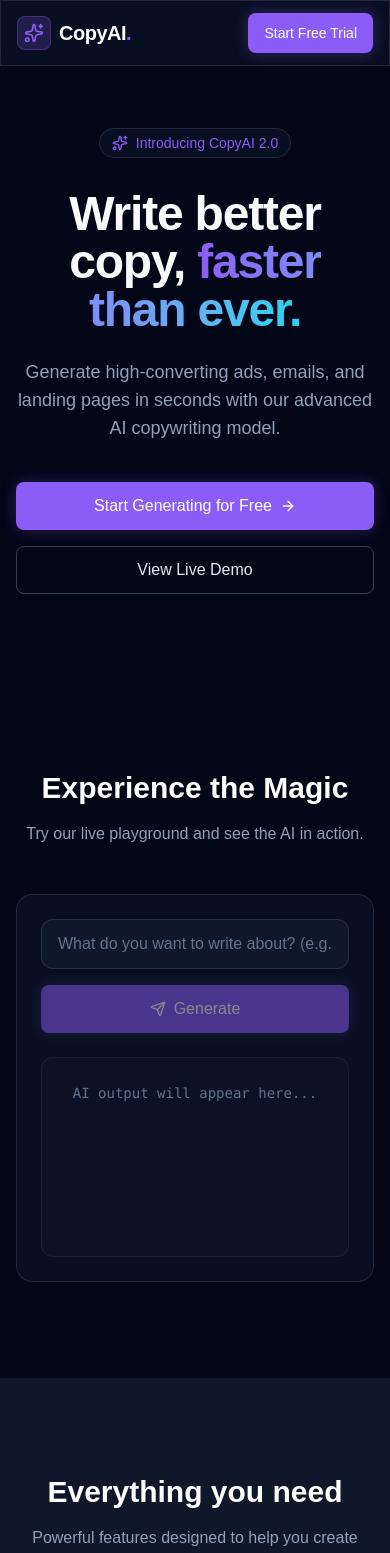
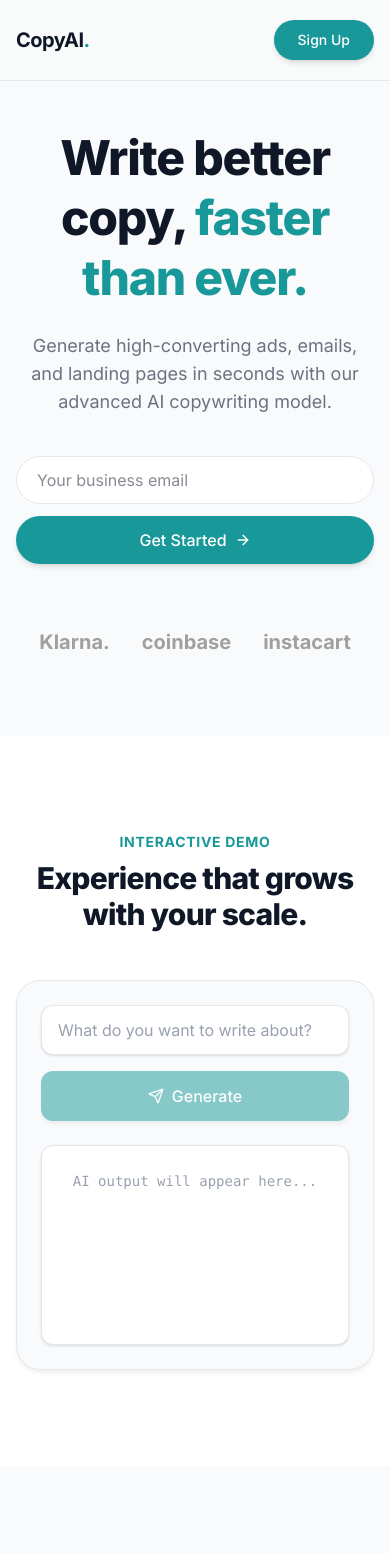
Before and after one commit to Ali-Tamerr/AI-Landing-Page-Builder, a Next.js app: page / in a window 390 px wide. Shown: the top 1553 px of the page. Built offline with nearby package versions, Linux system fonts and the light colour scheme.

Commit message:
feat: implement core landing page components including navbar, hero, footer, and pricing toggle

```diff
--- a/app/globals.css
+++ b/app/globals.css
@@ -1,33 +1,37 @@
 @import "tailwindcss";
 
 :root {
-  --background: #020617; /* Slate 950 */
-  --foreground: #f8fafc; /* Slate 50 */
-  --surface: #0f172a;    /* Slate 900 */
-  --primary: #8b5cf6;    /* Violet 500 */
-  --accent: #22d3ee;     /* Cyan 400 */
+  --background: #F9FAFB; /* Light gray background */
+  --foreground: #111827; /* Dark slate text */
+  --surface: #FFFFFF;    /* White cards */
+  --primary: #189898;    /* Teal */
+  --primary-hover: #137777;
+  --dark-section: #092B34; /* Deep teal/slate for dark sections */
+  --muted: #6B7280;      /* Muted text */
+  --border: #E5E7EB;     /* Light borders */
 }
 
 @theme inline {
-  --color-brand-dark: var(--background);
+  --color-brand-bg: var(--background);
+  --color-brand-surface: var(--surface);
   --color-brand-primary: var(--primary);
-  --color-brand-cyan: var(--accent);
-  --color-brand-surface: var(--surface);
-
-  --background-image-radial-glow: radial-gradient(circle, rgba(139, 92, 246, 0.1) 0%, transparent 80%);
+  --color-brand-primary-hover: var(--primary-hover);
+  --color-brand-dark: var(--dark-section);
+  --color-brand-muted: var(--muted);
+  --color-brand-border: var(--border);
 }
 
 body {
   background-color: var(--background);
   color: var(--foreground);
-  font-family: Arial, Helvetica, sans-serif;
+  font-family: var(--font-inter), sans-serif;
   overflow-x: hidden;
 }
 
-/* Glassmorphism utilities */
-@utility glass {
-  background: rgba(15, 23, 42, 0.6);
-  backdrop-filter: blur(12px);
-  -webkit-backdrop-filter: blur(12px);
-  border: 1px solid rgba(255, 255, 255, 0.1);
+/* Base utility for clean cards */
+@utility clean-card {
+  background-color: var(--surface);
+  border-radius: 1.5rem;
+  box-shadow: 0 4px 6px -1px rgba(0, 0, 0, 0.05), 0 2px 4px -1px rgba(0, 0, 0, 0.03);
+  border: 1px solid var(--border);
 }
--- a/app/layout.tsx
+++ b/app/layout.tsx
@@ -1,20 +1,15 @@
 import type { Metadata } from "next";
-import { Geist, Geist_Mono } from "next/font/google";
+import { Inter } from "next/font/google";
 import "./globals.css";
 
-const geistSans = Geist({
-  variable: "--font-geist-sans",
-  subsets: ["latin"],
-});
-
-const geistMono = Geist_Mono({
-  variable: "--font-geist-mono",
+const inter = Inter({
+  variable: "--font-inter",
   subsets: ["latin"],
 });
 
 export const metadata: Metadata = {
-  title: "Create Next App",
-  description: "Generated by create next app",
+  title: "CopyAI Landing Page",
+  description: "AI Copywriting platform",
 };
 
 export default function RootLayout({
@@ -25,9 +20,9 @@ export default function RootLayout({
   return (
     <html
       lang="en"
-      className={`${geistSans.variable} ${geistMono.variable} h-full antialiased`}
+      className={`${inter.variable} h-full antialiased`}
     >
-      <body className="min-h-full flex flex-col">{children}</body>
+      <body className="min-h-full flex flex-col font-sans">{children}</body>
     </html>
   );
 }
--- a/components/ui/AiPlayground.tsx
+++ b/components/ui/AiPlayground.tsx
@@ -34,40 +34,37 @@ export function AiPlayground() {
   }
 
   return (
-    <section className="py-24 bg-brand-dark" id="playground">
+    <section className="py-24 bg-white" id="playground">
       <div className="container mx-auto px-4 max-w-4xl">
         <div className="text-center mb-12">
-          <h2 className="text-3xl md:text-4xl font-bold mb-4 text-white">Experience the Magic</h2>
-          <p className="text-slate-400">Try our live playground and see the AI in action.</p>
+          <span className="text-brand-primary text-sm font-bold uppercase tracking-wider mb-2 block">Interactive Demo</span>
+          <h2 className="text-3xl md:text-5xl font-extrabold mb-4 text-gray-900 tracking-tight">Experience that grows<br />with your scale.</h2>
         </div>
 
-        <div className="glass rounded-2xl p-6 md:p-8 relative overflow-hidden group border border-white/10 hover:border-brand-primary/50 transition-colors duration-500">
-          {/* Glowing border effect */}
-          <div className="absolute inset-0 bg-gradient-to-r from-brand-primary/20 to-brand-cyan/20 opacity-0 group-hover:opacity-100 transition-opacity duration-500 pointer-events-none" />
-
+        <div className="clean-card p-6 md:p-8 bg-brand-bg transition-colors duration-500 relative">
           <div className="relative z-10 flex flex-col gap-6">
             <form onSubmit={handleGenerate} className="flex flex-col md:flex-row gap-4">
               <input
                 type="text"
                 value={input}
                 onChange={(e) => setInput(e.target.value)}
-                placeholder="What do you want to write about? (e.g. 'A landing page for a CRM')"
-                className="flex-1 bg-brand-surface border border-white/10 rounded-xl px-4 py-3 text-white placeholder:text-slate-500 focus:outline-none focus:ring-2 focus:ring-brand-primary focus:border-transparent transition-all"
+                placeholder="What do you want to write about?"
+                className="flex-1 bg-white border border-brand-border rounded-xl px-4 py-3 text-gray-900 placeholder:text-gray-400 focus:outline-none focus:ring-2 focus:ring-brand-primary focus:border-transparent transition-all shadow-sm"
               />
-              <Button type="submit" size="lg" disabled={isGenerating || !input} className="gap-2 shrink-0">
+              <Button type="submit" size="lg" disabled={isGenerating || !input} className="gap-2 shrink-0 rounded-xl px-8 h-[50px]">
                 {isGenerating ? <Loader2 className="w-4 h-4 animate-spin" /> : <Send className="w-4 h-4" />}
                 Generate
               </Button>
             </form>
 
-            <div className="bg-brand-surface/50 rounded-xl border border-white/5 min-h-[200px] p-6 text-slate-300 font-mono text-sm leading-relaxed whitespace-pre-wrap">
+            <div className="bg-white rounded-xl border border-brand-border min-h-[200px] p-6 text-gray-700 font-mono text-sm leading-relaxed whitespace-pre-wrap shadow-sm">
               <AnimatePresence mode="wait">
                 {!output && !isGenerating ? (
                   <motion.div
                     initial={{ opacity: 0 }}
                     animate={{ opacity: 1 }}
                     exit={{ opacity: 0 }}
-                    className="h-full flex items-center justify-center text-slate-500"
+                    className="h-full flex items-center justify-center text-gray-400"
                   >
                     AI output will appear here...
                   </motion.div>
--- a/components/ui/Button.tsx
+++ b/components/ui/Button.tsx
@@ -18,9 +18,9 @@ const Button = React.forwardRef<HTMLButtonElement, ButtonProps>(
         className={cn(
           "inline-flex items-center justify-center whitespace-nowrap rounded-lg text-sm font-medium transition-colors focus-visible:outline-none focus-visible:ring-2 focus-visible:ring-brand-primary disabled:pointer-events-none disabled:opacity-50",
           {
-            "bg-brand-primary text-white hover:bg-brand-primary/90 shadow-[0_0_15px_rgba(139,92,246,0.3)] hover:shadow-[0_0_25px_rgba(139,92,246,0.5)]": variant === "default",
-            "border border-slate-700 bg-transparent hover:bg-slate-800 text-slate-200": variant === "outline",
-            "hover:bg-slate-800 hover:text-slate-100 text-slate-300": variant === "ghost",
+            "bg-brand-primary text-white hover:bg-brand-primary-hover shadow-md hover:shadow-lg": variant === "default",
+            "border border-brand-border bg-transparent hover:bg-gray-50 text-gray-900": variant === "outline",
+            "hover:bg-gray-100 hover:text-gray-900 text-brand-muted": variant === "ghost",
             "h-10 px-4 py-2": size === "default",
             "h-9 px-3": size === "sm",
             "h-12 px-8 text-base": size === "lg",
--- a/components/ui/FeatureGrid.tsx
+++ b/components/ui/FeatureGrid.tsx
@@ -7,7 +7,7 @@ const features = [
   {
     title: "SEO Optimized Output",
     description: "Generate copy that ranks higher on Google automatically.",
-    icon: <Search className="w-6 h-6 text-brand-accent" />,
+    icon: <Search className="w-6 h-6 text-brand-primary" />,
     className: "md:col-span-2",
   },
   {
@@ -25,24 +25,25 @@ const features = [
   {
     title: "Lightning Fast",
     description: "Get results in milliseconds with our custom infrastructure.",
-    icon: <Zap className="w-6 h-6 text-yellow-400" />,
+    icon: <Zap className="w-6 h-6 text-brand-primary" />,
     className: "md:col-span-1",
   },
   {
     title: "Beautiful Templates",
     description: "Start with proven, high-converting templates.",
-    icon: <Layout className="w-6 h-6 text-pink-400" />,
+    icon: <Layout className="w-6 h-6 text-brand-primary" />,
     className: "md:col-span-1",
   },
 ]
 
 export function FeatureGrid() {
   return (
-    <section className="py-24 bg-brand-surface relative overflow-hidden" id="features">
+    <section className="py-24 bg-brand-bg relative overflow-hidden" id="features">
       <div className="container mx-auto px-4">
         <div className="text-center mb-16">
-          <h2 className="text-3xl md:text-5xl font-bold mb-4 text-white">Everything you need</h2>
-          <p className="text-slate-400 max-w-2xl mx-auto">
+          <span className="text-brand-primary text-sm font-bold uppercase tracking-wider mb-2 block">Why they prefer CopyAI</span>
+          <h2 className="text-3xl md:text-5xl font-extrabold mb-4 text-gray-900 tracking-tight">Everything you need</h2>
+          <p className="text-brand-muted max-w-2xl mx-auto">
             Powerful features designed to help you create better content, faster and more efficiently.
           </p>
         </div>
@@ -55,13 +56,13 @@ export function FeatureGrid() {
               whileInView={{ opacity: 1, y: 0 }}
               viewport={{ once: true, margin: "-100px" }}
               transition={{ duration: 0.5, delay: idx * 0.1 }}
-              className={`glass rounded-2xl p-8 border border-white/5 hover:border-brand-primary/40 transition-colors duration-300 group ${feature.className}`}
+              className={`clean-card p-8 group ${feature.className}`}
             >
-              <div className="bg-brand-dark/50 w-12 h-12 rounded-xl flex items-center justify-center mb-6 group-hover:scale-110 transition-transform">
+              <div className="bg-brand-primary/10 w-12 h-12 rounded-xl flex items-center justify-center mb-6 group-hover:scale-110 transition-transform">
                 {feature.icon}
               </div>
-              <h3 className="text-xl font-semibold text-white mb-2">{feature.title}</h3>
-              <p className="text-slate-400 leading-relaxed">{feature.description}</p>
+              <h3 className="text-xl font-bold text-gray-900 mb-2">{feature.title}</h3>
+              <p className="text-brand-muted leading-relaxed">{feature.description}</p>
             </motion.div>
           ))}
         </div>
--- a/components/ui/Footer.tsx
+++ b/components/ui/Footer.tsx
@@ -1,55 +1,75 @@
 import Link from "next/link"
-import { Sparkles } from "lucide-react"
+import { Sparkles, ArrowRight } from "lucide-react"
+import { Button } from "./Button"
 
 export function Footer() {
   return (
-    <footer className="border-t border-white/5 bg-brand-surface pt-16 pb-8">
+    <>
+      {/* Dark CTA Banner */}
+      <section className="bg-white py-12">
         <div className="container mx-auto px-4">
-        <div className="grid grid-cols-2 md:grid-cols-4 gap-8 mb-12">
-          <div className="col-span-2 md:col-span-1">
+          <div className="bg-brand-dark rounded-3xl p-12 md:p-16 flex flex-col md:flex-row items-center justify-between gap-8 max-w-6xl mx-auto">
+            <div className="max-w-xl text-center md:text-left">
+              <span className="text-brand-primary text-sm font-bold uppercase tracking-wider mb-2 block">Get Started</span>
+              <h2 className="text-3xl md:text-4xl font-extrabold text-white mb-4">Ready to level up your copywriting?</h2>
+              <p className="text-gray-400">Join thousands of modern marketing teams creating better content, faster than ever.</p>
+            </div>
+            <div className="flex flex-col sm:flex-row gap-4 shrink-0">
+              <Button size="lg" className="rounded-full px-8 gap-2">
+                Start Free Trial <ArrowRight className="w-4 h-4" />
+              </Button>
+              <Button variant="outline" size="lg" className="rounded-full px-8 text-white border-white/20 hover:bg-white/10">
+                View Live Demo
+              </Button>
+            </div>
+          </div>
+        </div>
+      </section>
+
+      {/* Main Footer */}
+      <footer className="border-t border-brand-border bg-brand-bg pt-16 pb-8">
+        <div className="container mx-auto px-4">
+          <div className="grid grid-cols-2 md:grid-cols-5 gap-8 mb-12">
+            <div className="col-span-2">
               <Link href="/" className="flex items-center gap-2 mb-4">
-              <div className="bg-brand-primary/20 p-1 rounded-lg border border-brand-primary/30">
-                <Sparkles className="w-4 h-4 text-brand-primary" />
-              </div>
-              <span className="font-bold tracking-tight text-white">CopyAI<span className="text-brand-primary">.</span></span>
+                <span className="font-bold text-xl tracking-tight text-gray-900">CopyAI<span className="text-brand-primary">.</span></span>
               </Link>
-            <p className="text-slate-400 text-sm">
-              The ultimate AI copywriting tool for modern marketing teams.
-            </p>
             </div>
             <div>
-            <h4 className="font-semibold text-white mb-4">Product</h4>
-            <ul className="space-y-2 text-sm text-slate-400">
+              <h4 className="font-semibold text-gray-900 mb-4">Product</h4>
+              <ul className="space-y-3 text-sm text-brand-muted">
                 <li><Link href="#" className="hover:text-brand-primary transition-colors">Features</Link></li>
                 <li><Link href="#" className="hover:text-brand-primary transition-colors">Pricing</Link></li>
                 <li><Link href="#" className="hover:text-brand-primary transition-colors">Use Cases</Link></li>
               </ul>
             </div>
             <div>
-            <h4 className="font-semibold text-white mb-4">Resources</h4>
-            <ul className="space-y-2 text-sm text-slate-400">
+              <h4 className="font-semibold text-gray-900 mb-4">Company</h4>
+              <ul className="space-y-3 text-sm text-brand-muted">
+                <li><Link href="#" className="hover:text-brand-primary transition-colors">About Us</Link></li>
+                <li><Link href="#" className="hover:text-brand-primary transition-colors">Careers</Link></li>
+                <li><Link href="#" className="hover:text-brand-primary transition-colors">Contact</Link></li>
+              </ul>
+            </div>
+            <div>
+              <h4 className="font-semibold text-gray-900 mb-4">Resources</h4>
+              <ul className="space-y-3 text-sm text-brand-muted">
                 <li><Link href="#" className="hover:text-brand-primary transition-colors">Blog</Link></li>
                 <li><Link href="#" className="hover:text-brand-primary transition-colors">Help Center</Link></li>
                 <li><Link href="#" className="hover:text-brand-primary transition-colors">API Docs</Link></li>
               </ul>
             </div>
-          <div>
-            <h4 className="font-semibold text-white mb-4">Company</h4>
-            <ul className="space-y-2 text-sm text-slate-400">
-              <li><Link href="#" className="hover:text-brand-primary transition-colors">About Us</Link></li>
-              <li><Link href="#" className="hover:text-brand-primary transition-colors">Careers</Link></li>
-              <li><Link href="#" className="hover:text-brand-primary transition-colors">Contact</Link></li>
-            </ul>
           </div>
-        </div>
-        <div className="pt-8 border-t border-white/5 flex flex-col md:flex-row items-center justify-between gap-4 text-sm text-slate-500">
+          <div className="pt-8 border-t border-brand-border flex flex-col md:flex-row items-center justify-between gap-4 text-sm text-brand-muted text-center md:text-left">
             <p>© {new Date().getFullYear()} CopyAI Inc. All rights reserved.</p>
             <div className="flex gap-4">
-            <Link href="#" className="hover:text-white transition-colors">Privacy Policy</Link>
-            <Link href="#" className="hover:text-white transition-colors">Terms of Service</Link>
+              <Link href="#" className="hover:text-gray-900 transition-colors">Twitter</Link>
+              <Link href="#" className="hover:text-gray-900 transition-colors">LinkedIn</Link>
+              <Link href="#" className="hover:text-gray-900 transition-colors">Facebook</Link>
             </div>
           </div>
         </div>
       </footer>
+    </>
   )
 }
--- a/components/ui/Hero.tsx
+++ b/components/ui/Hero.tsx
@@ -2,33 +2,21 @@
 
 import { motion } from "framer-motion"
 import { Button } from "./Button"
-import { ArrowRight, Sparkles } from "lucide-react"
+import { ArrowRight } from "lucide-react"
 
 export function Hero() {
   return (
-    <section className="relative pt-32 pb-20 md:pt-48 md:pb-32 overflow-hidden" id="hero">
-      {/* Background Glow */}
-      <div className="absolute top-1/4 left-1/2 -translate-x-1/2 -translate-y-1/2 w-[800px] h-[800px] bg-background-image-radial-glow opacity-50 pointer-events-none" />
-
-      <div className="container mx-auto px-4 relative z-10 text-center">
-        <motion.div
+    <section className="relative pt-32 pb-20 md:pt-48 md:pb-32 bg-brand-bg overflow-hidden" id="hero">
+      <div className="container mx-auto px-4 relative z-10">
+        <div className="max-w-4xl mx-auto text-center">
+          <motion.h1
             initial={{ opacity: 0, y: 20 }}
             animate={{ opacity: 1, y: 0 }}
             transition={{ duration: 0.5 }}
-          className="inline-flex items-center gap-2 px-3 py-1 rounded-full glass border border-brand-primary/30 text-brand-primary text-sm font-medium mb-8"
-        >
-          <Sparkles className="w-4 h-4" />
-          <span>Introducing CopyAI 2.0</span>
-        </motion.div>
-
-        <motion.h1
-          initial={{ opacity: 0, y: 20 }}
-          animate={{ opacity: 1, y: 0 }}
-          transition={{ duration: 0.5, delay: 0.1 }}
-          className="text-5xl md:text-7xl font-bold tracking-tight mb-6"
+            className="text-5xl md:text-7xl font-extrabold tracking-tight text-gray-900 mb-6 leading-tight"
           >
             Write better copy, <br className="hidden md:block" />
-          <span className="text-transparent bg-clip-text bg-gradient-to-r from-brand-primary to-brand-cyan">
+            <span className="text-brand-primary">
               faster than ever.
             </span>
           </motion.h1>
@@ -36,8 +24,8 @@ export function Hero() {
           <motion.p
             initial={{ opacity: 0, y: 20 }}
             animate={{ opacity: 1, y: 0 }}
-          transition={{ duration: 0.5, delay: 0.2 }}
-          className="text-lg md:text-xl text-slate-400 max-w-2xl mx-auto mb-10"
+            transition={{ duration: 0.5, delay: 0.1 }}
+            className="text-lg md:text-xl text-brand-muted max-w-2xl mx-auto mb-10"
           >
             Generate high-converting ads, emails, and landing pages in seconds with our advanced AI copywriting model.
           </motion.p>
@@ -45,17 +33,32 @@ export function Hero() {
           <motion.div
             initial={{ opacity: 0, y: 20 }}
             animate={{ opacity: 1, y: 0 }}
-          transition={{ duration: 0.5, delay: 0.3 }}
-          className="flex flex-col sm:flex-row items-center justify-center gap-4"
+            transition={{ duration: 0.5, delay: 0.2 }}
+            className="flex flex-col sm:flex-row items-center justify-center gap-3 max-w-md mx-auto"
           >
-          <Button size="lg" className="w-full sm:w-auto gap-2 group">
-            Start Generating for Free
-            <ArrowRight className="w-4 h-4 group-hover:translate-x-1 transition-transform" />
-          </Button>
-          <Button variant="outline" size="lg" className="w-full sm:w-auto">
-            View Live Demo
+            <input
+              type="email"
+              placeholder="Your business email"
+              className="w-full h-12 px-5 rounded-full border border-brand-border bg-white text-gray-900 focus:outline-none focus:ring-2 focus:ring-brand-primary"
+            />
+            <Button size="lg" className="w-full sm:w-auto rounded-full gap-2 px-8 h-12">
+              Get Started
+              <ArrowRight className="w-4 h-4" />
             </Button>
           </motion.div>
+
+          <motion.div
+            initial={{ opacity: 0, y: 20 }}
+            animate={{ opacity: 1, y: 0 }}
+            transition={{ duration: 0.5, delay: 0.3 }}
+            className="mt-16 flex items-center justify-center gap-8 text-gray-400 grayscale opacity-70"
+          >
+            {/* Logos placeholder */}
+            <span className="font-bold text-xl">Klarna.</span>
+            <span className="font-bold text-xl">coinbase</span>
+            <span className="font-bold text-xl">instacart</span>
+          </motion.div>
+        </div>
       </div>
     </section>
   )
--- a/components/ui/Navbar.tsx
+++ b/components/ui/Navbar.tsx
@@ -4,25 +4,23 @@ import { Sparkles } from "lucide-react"
 
 export function Navbar() {
   return (
-    <header className="fixed top-0 inset-x-0 z-50 glass border-b border-white/5">
-      <div className="container mx-auto px-4 h-16 flex items-center justify-between">
+    <header className="fixed top-0 inset-x-0 z-50 bg-brand-bg/80 backdrop-blur-md border-b border-brand-border">
+      <div className="container mx-auto px-4 h-20 flex items-center justify-between">
         <Link href="/" className="flex items-center gap-2 group">
-          <div className="bg-brand-primary/20 p-1.5 rounded-lg border border-brand-primary/30 group-hover:border-brand-primary/50 transition-colors">
-            <Sparkles className="w-5 h-5 text-brand-primary" />
-          </div>
-          <span className="text-xl font-bold tracking-tight text-white">CopyAI<span className="text-brand-primary">.</span></span>
+          <span className="text-xl font-bold tracking-tight text-gray-900">CopyAI<span className="text-brand-primary">.</span></span>
         </Link>
-        <nav className="hidden md:flex items-center gap-8 text-sm font-medium text-slate-300">
-          <Link href="/#features" className="hover:text-white transition-colors">Features</Link>
-          <Link href="/#playground" className="hover:text-white transition-colors">Playground</Link>
-          <Link href="/pricing" className="hover:text-white transition-colors">Pricing</Link>
+        <nav className="hidden md:flex items-center gap-8 text-sm font-medium text-brand-muted">
+          <Link href="/#features" className="hover:text-gray-900 transition-colors">Products</Link>
+          <Link href="/#playground" className="hover:text-gray-900 transition-colors">Customers</Link>
+          <Link href="/pricing" className="hover:text-gray-900 transition-colors">Pricing</Link>
+          <Link href="#" className="hover:text-gray-900 transition-colors">Learn</Link>
         </nav>
         <div className="flex items-center gap-4">
-          <Link href="/login" className="hidden sm:block text-sm font-medium text-slate-300 hover:text-white transition-colors">
-            Log in
-          </Link>
-          <Button asChild>
-            <Link href="/register">Start Free Trial</Link>
+          <Button variant="outline" asChild className="hidden sm:inline-flex rounded-full px-6 border-brand-border text-gray-900">
+            <Link href="/login">Login</Link>
+          </Button>
+          <Button asChild className="rounded-full px-6">
+            <Link href="/register">Sign Up</Link>
           </Button>
         </div>
       </div>
```
Also changed, not shown: components/ui/PricingToggle.tsx (+34 -27 lines). Lines whose indentation alone changed are shown as unchanged.
